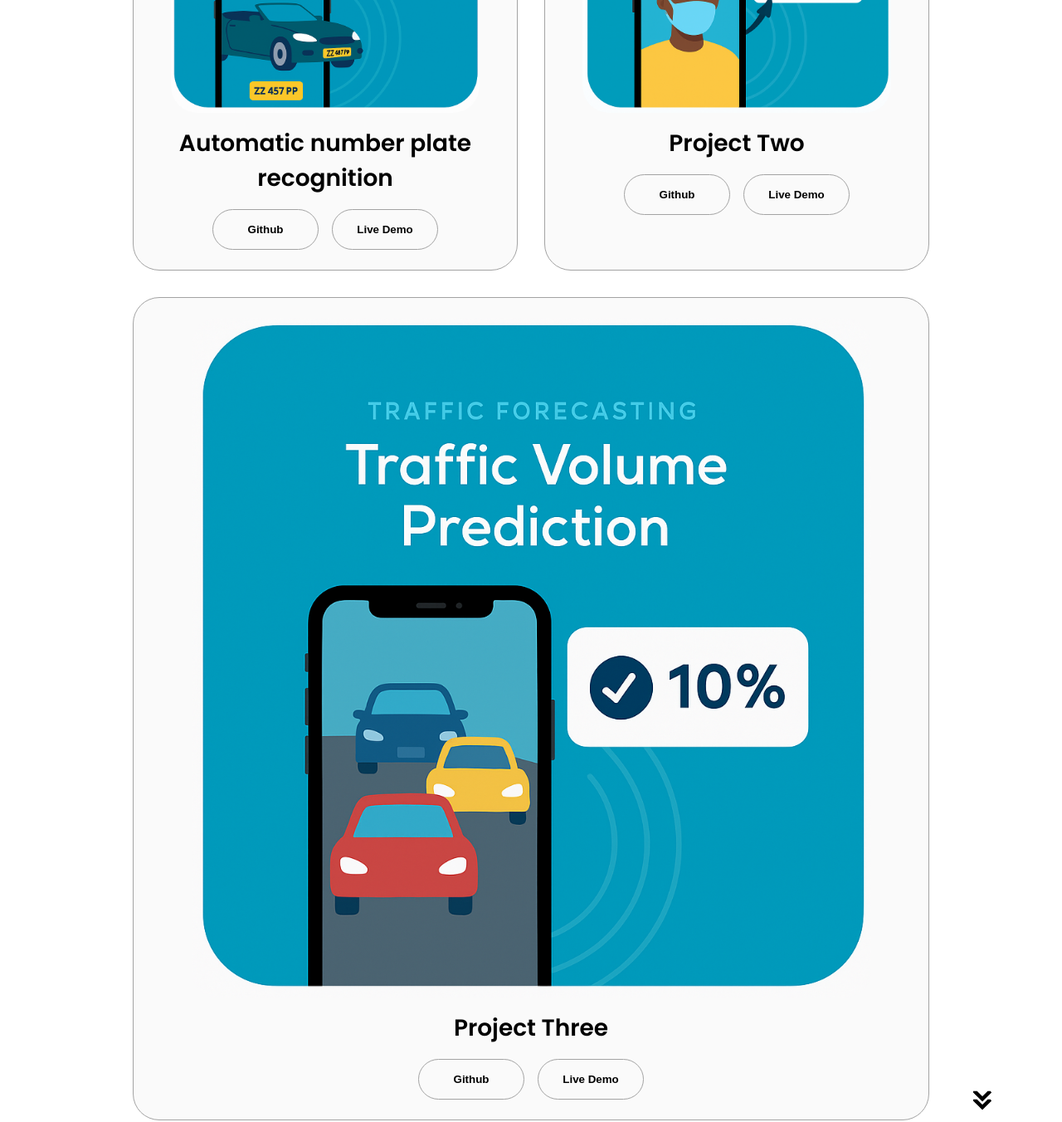
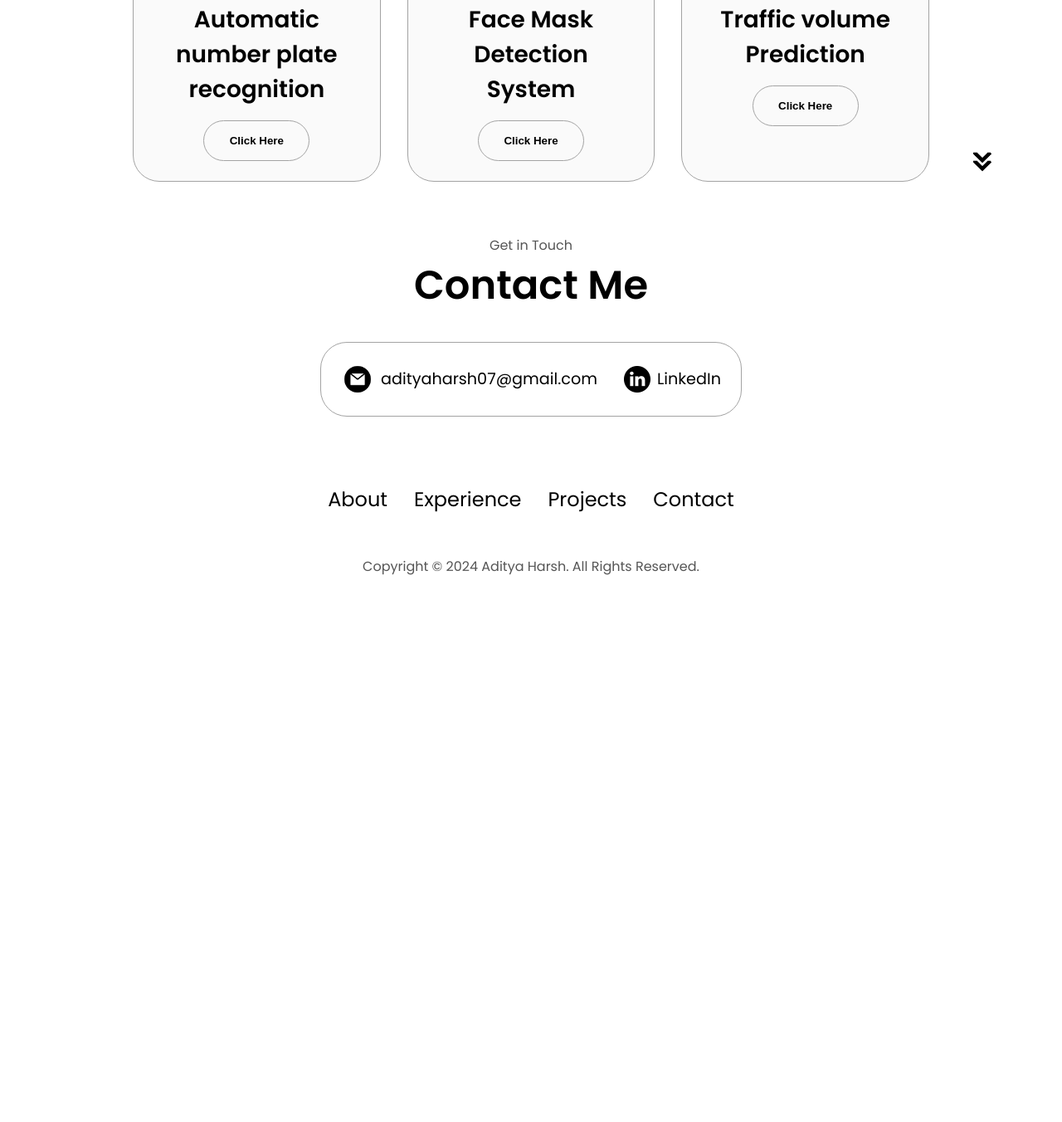
Before and after one commit to adityaharshsingh7/adi-s-portfolio, a plain HTML site: page index.html in a window 1280 px wide. Shown: the part 2855-4207 px from the top of the page at 83% size. After the commit the page ends 3597 px from the top, so only its background shows below. Drawn offline with Linux system fonts and the light colour scheme; a script that the page names is missing.

Commit message:
Update index.html

```diff
--- a/index.html
+++ b/index.html
@@ -270,13 +270,7 @@
                 class="btn btn-color-2 project-btn"
                 onclick="location.href='https://github.com/adityaharshsingh7/ANN.git'"
               >
-                Github
-              </button>
-              <button
-                class="btn btn-color-2 project-btn"
-                onclick="location.href='https://github.com/'"
-              >
-                Live Demo
+                Click Here
               </button>
             </div>
           </div>
@@ -288,19 +282,13 @@
                 class="project-img"
               />
             </div>
-            <h2 class="experience-sub-title project-title">Project Two</h2>
+            <h2 class="experience-sub-title project-title">Face Mask Detection System</h2>
             <div class="btn-container">
               <button
                 class="btn btn-color-2 project-btn"
-                onclick="location.href='https://github.com/'"
+                onclick="location.href='https://github.com/adityaharshsingh7/Face_mask_detection.git'"
               >
-                Github
-              </button>
-              <button
-                class="btn btn-color-2 project-btn"
-                onclick="location.href='https://github.com/'"
-              >
-                Live Demo
+                Click Here
               </button>
             </div>
           </div>
@@ -312,19 +300,13 @@
                 class="project-img"
               />
             </div>
-            <h2 class="experience-sub-title project-title">Project Three</h2>
+            <h2 class="experience-sub-title project-title">Traffic volume Prediction</h2>
             <div class="btn-container">
               <button
                 class="btn btn-color-2 project-btn"
-                onclick="location.href='https://github.com/'"
+                onclick="location.href='https://github.com/adityaharshsingh7/Traffic_volume_prediction.git'"
               >
-                Github
-              </button>
-              <button
-                class="btn btn-color-2 project-btn"
-                onclick="location.href='https://github.com/'"
-              >
-                Live Demo
+                Click Here
               </button>
             </div>
           </div>
```
